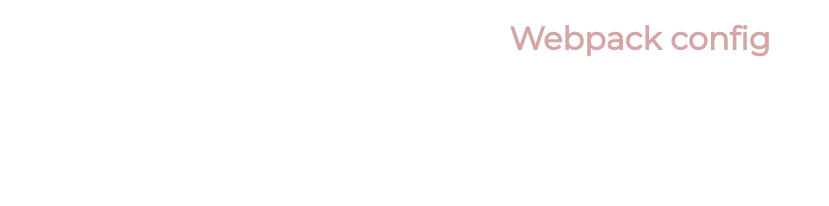
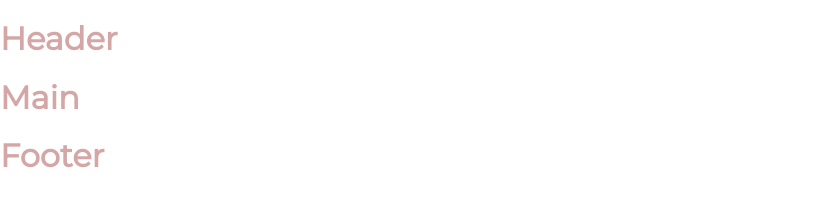
Before and after one commit to yyaremkiv/webpack-config, a website built with webpack: page src/index.html in a window 1280 px wide. Shown: the whole page, without its empty margins (0-829 px from the left). Built offline with nearby package versions, Linux system fonts and the light colour scheme.

Commit message:
add-html-partials

```diff
--- a/src/index.html
+++ b/src/index.html
@@ -9,8 +9,8 @@
     <title>Webpack</title>
   </head>
   <body>
-    <header>
-      <h1 style="text-align: center">Webpack config</h1>
-    </header>
+    <header></header>
+    <main></main>
+    <footer></footer>
   </body>
 </html>
--- a/src/index.js
+++ b/src/index.js
@@ -2,4 +2,11 @@
 import "./index.scss";
 import { func } from "./modules/calc";
 
+import header from "./partials/header.html";
+import main from "./partials/main.html";
+import footer from "./partials/footer.html";
+document.querySelector("header").innerHTML = header;
+document.querySelector("main").innerHTML = main;
+document.querySelector("footer").innerHTML = footer;
+
 func();
--- /dev/null
+++ b/src/partials/footer.html
@@ -0,0 +1 @@
+<h1>Footer</h1>
--- /dev/null
+++ b/src/partials/header.html
@@ -0,0 +1 @@
+<h1>Header</h1>
--- /dev/null
+++ b/src/partials/main.html
@@ -0,0 +1 @@
+<h1>Main</h1>
--- a/webpack.config.js
+++ b/webpack.config.js
@@ -29,6 +29,11 @@
     }),
     new MiniCssExtractPlugin({
       filename: "[name].[contenthash].css",
+    }),
+    new HtmlWebpackPlugin({
+      template: path.resolve(__dirname, "src", "partials", "header.html"),
+      filename: path.resolve(__dirname, "src", "index.html"),
+      inject: true,
     }),
   ],
   module: {
```
